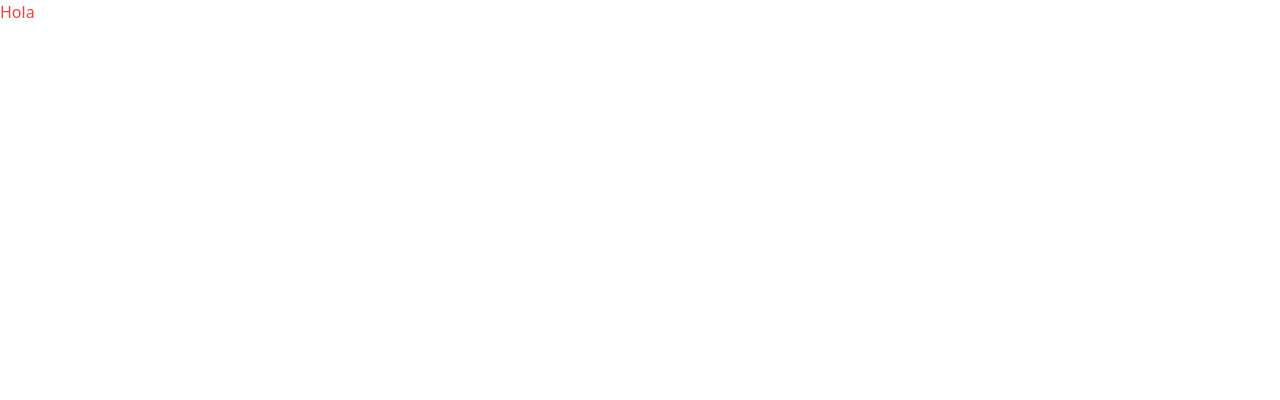
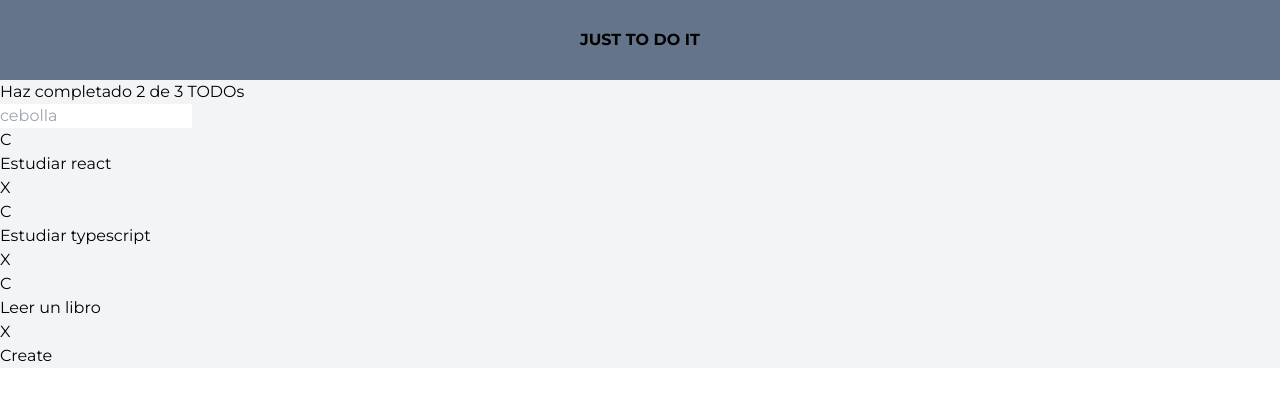
Before and after one commit to Juan2579/TaskManager, a React (Vite) app: page / in a window 1280 px wide. Shown: the top 400 px of the page. Built offline with nearby package versions, Linux system fonts and the light colour scheme.

Commit message:
Created all components and added initial structure of each one

```diff
--- a/index.html
+++ b/index.html
@@ -5,9 +5,13 @@
     <link rel="icon" type="image/svg+xml" href="" />
     <meta name="viewport" content="width=device-width, initial-scale=1.0" />
     <title>Vite + React</title>
+    <link rel="preconnect" href="https://fonts.googleapis.com">
+    <link rel="preconnect" href="https://fonts.gstatic.com" crossorigin>
+    <link href="https://fonts.googleapis.com/css2?family=Montserrat:wght@400;500;700&display=swap" rel="stylesheet">
+    <link rel="stylesheet" href="./src/index.css">
   </head>
   <body>
-    <div id="root"></div>
+    <div id="root" class="font-Montserrat"></div>
     <script type="module" src="/src/main.jsx"></script>
   </body>
 </html>
--- a/src/App.jsx
+++ b/src/App.jsx
@@ -1,14 +1,11 @@
-
-const tasks = [
-  {name: "Estudiar react", completed: false},
-  {name: "Estudiar typescript", completed: false},
-  {name: "Leer un libro", completed: false},
-]
+import { Header } from "./components/Header/Header"
+import { Main } from "./components/Main/Main"
 
 function App(props) {
   return (
     <>
-        <p className='text-red-500'>Hola</p>
+      <Header />
+      <Main />
     </>
   )
 }
--- /dev/null
+++ b/src/components/CreateTodoButton/CreateTodoButton.jsx
@@ -0,0 +1,5 @@
+export const CreateTodoButton = () => {
+  return (
+    <button>Create</button>
+  )
+}
--- a/src/components/Header/Header.jsx
+++ b/src/components/Header/Header.jsx
@@ -0,0 +1,11 @@
+
+
+export const Header = () => {
+    return (
+        <header className="w-full h-20 flex justify-center items-center py-3 bg-slate-500">
+            <nav className="">
+                <li className="list-none font-bold">JUST TO DO IT</li>
+            </nav>
+        </header>
+    )
+}
--- a/src/components/Main/Main.jsx
+++ b/src/components/Main/Main.jsx
@@ -0,0 +1,26 @@
+import { CreateTodoButton } from "../CreateTodoButton/CreateTodoButton"
+import { TodoCounter } from "../TodoCounter/TodoCounter"
+import { TodoItem } from "../TodoItem/TodoItem"
+import { TodoList } from "../TodoList/TodoList"
+import { TodoSearch } from "../TodoSearch/TodoSearch"
+
+const tasks = [
+    {name: "Estudiar react", completed: false},
+    {name: "Estudiar typescript", completed: false},
+    {name: "Leer un libro", completed: false},
+  ]
+
+export const Main = () => {
+  return (
+    <main className="bg-gray-100">
+        <TodoCounter/>
+        <TodoSearch/>
+        <TodoList>
+            {tasks.map(task => {
+                return <TodoItem key={task.name} name={task.name}  />
+            })}
+        </TodoList>
+        <CreateTodoButton />
+    </main>
+  )
+}
--- /dev/null
+++ b/src/components/TodoCounter/TodoCounter.jsx
@@ -0,0 +1,7 @@
+export const TodoCounter = () => {
+  return (
+    <section>
+        <h2>Haz completado 2 de 3 TODOs</h2>
+    </section>
+  )
+}
--- /dev/null
+++ b/src/components/TodoItem/TodoItem.jsx
@@ -0,0 +1,10 @@
+export const TodoItem = (props) => {
+    console.log(props)
+  return (
+    <li>
+        <span>C</span>
+        <p>{props.name}</p>
+        <span>X</span>
+    </li>
+  )
+}
--- /dev/null
+++ b/src/components/TodoList/TodoList.jsx
@@ -0,0 +1,11 @@
+export const TodoList = (props) => {
+    console.log(props)
+    console.log(props.children)
+    return (
+    <section>
+        <ul>
+            {props.children}
+        </ul>
+    </section>
+  )
+}
--- /dev/null
+++ b/src/components/TodoSearch/TodoSearch.jsx
@@ -0,0 +1,7 @@
+export const TodoSearch = () => {
+  return (
+    <section>
+        <input type="text" placeholder="cebolla" />
+    </section>
+  )
+}
--- a/tailwind.config.cjs
+++ b/tailwind.config.cjs
@@ -2,7 +2,11 @@
 module.exports = {
   content: ["./index.html", "./src/**/*.{js,jsx}"],
   theme: {
-    extend: {},
+    extend: {
+      fontFamily:{
+        Montserrat: ["Montserrat", "sans-serif"]
+      }
+    },
   },
   plugins: [],
 }
```
